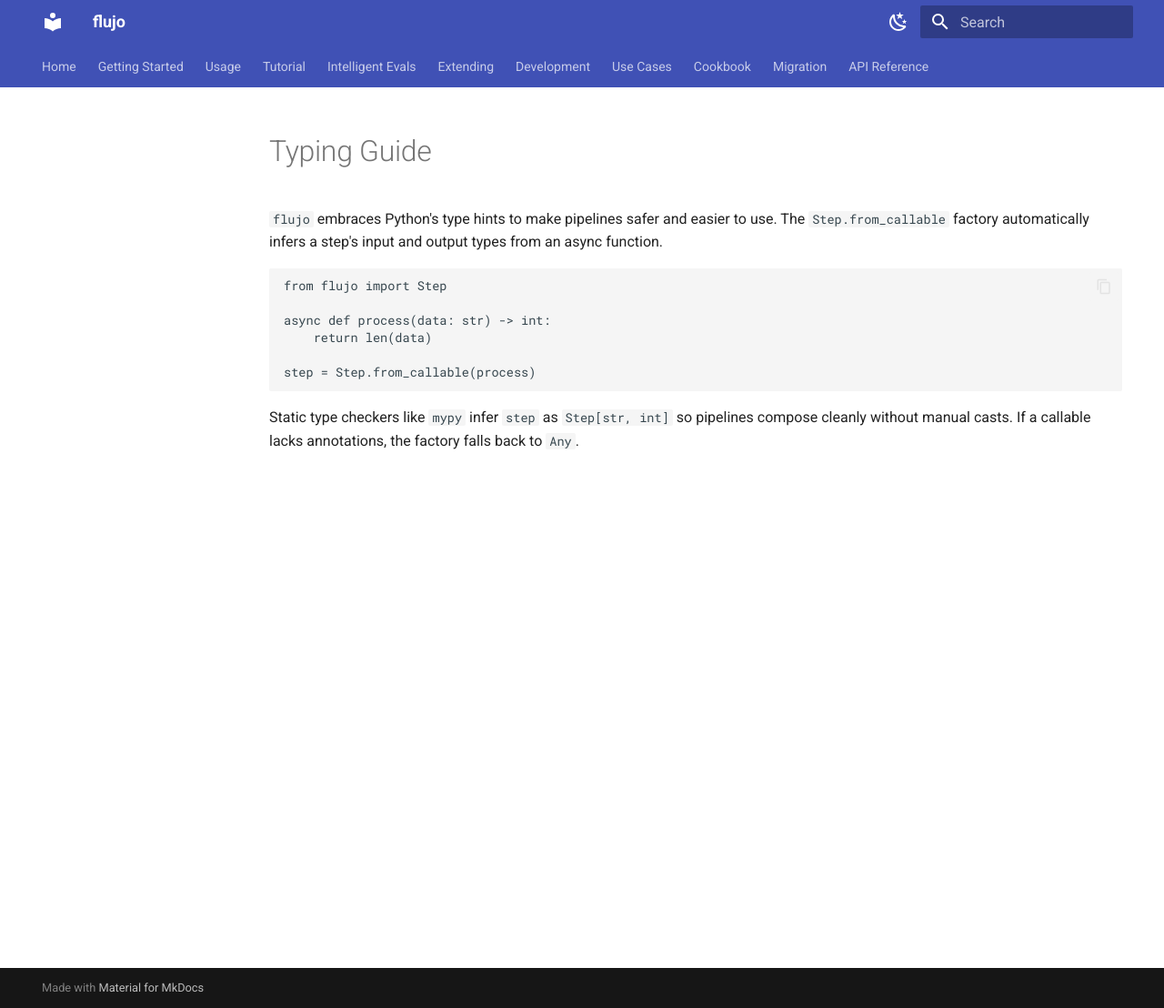
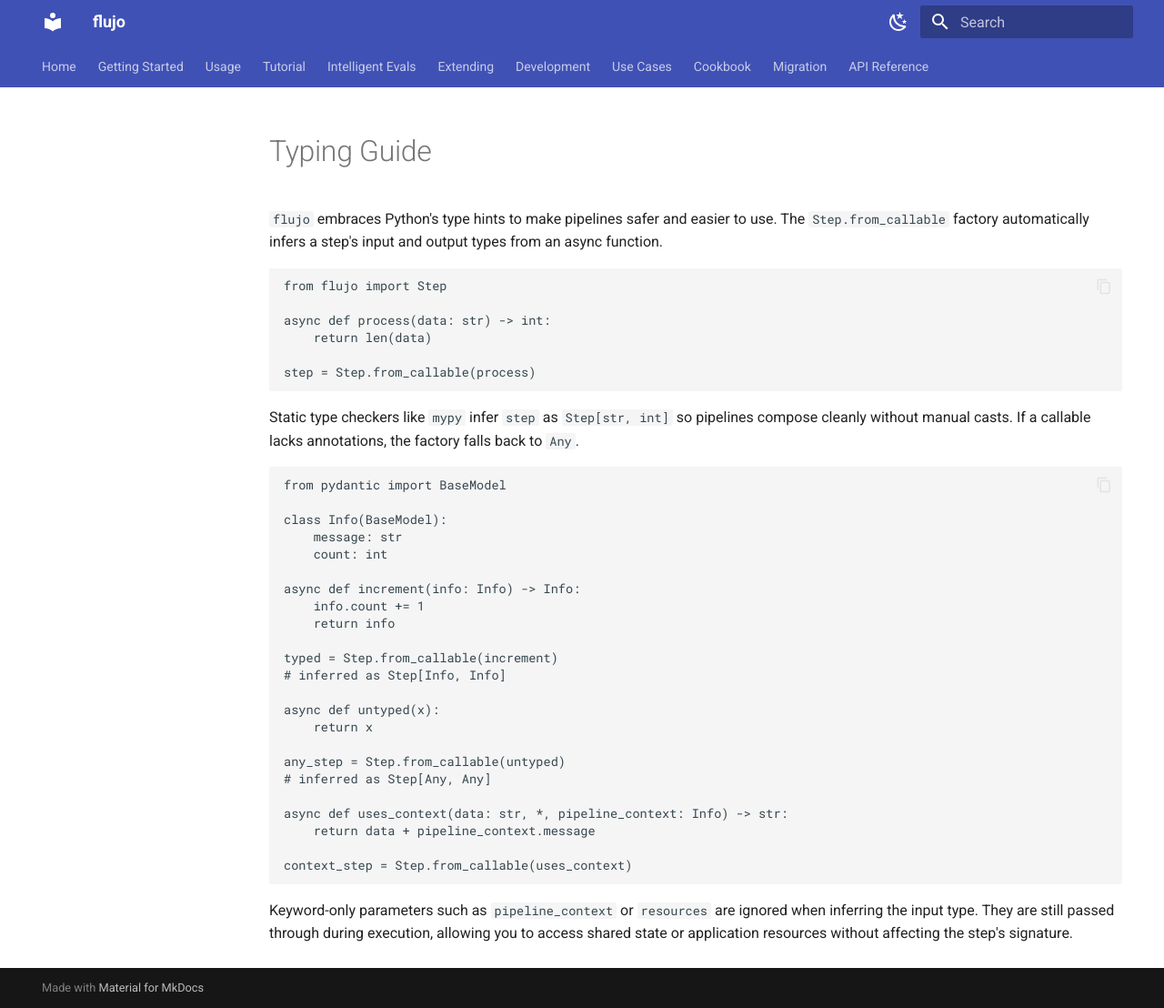
Before and after one commit to aandresalvarez/flujo, an MkDocs documentation site: the page built from docs/typing_guide.md, in a window 1280 px wide and 1108 px high. Shown: the whole window at 91% size. Built offline with MkDocs 1.6.1 and Material for MkDocs 9.7.7, drawn with Linux system fonts in a browser that asks for light colours.

Commit message:
docs: promote Step.from_callable

````diff
--- a/docs/typing_guide.md
+++ b/docs/typing_guide.md
@@ -16,3 +16,34 @@ step = Step.from_callable(process)
 Static type checkers like `mypy` infer `step` as `Step[str, int]` so pipelines
 compose cleanly without manual casts. If a callable lacks annotations, the
 factory falls back to `Any`.
+
+```python
+from pydantic import BaseModel
+
+class Info(BaseModel):
+    message: str
+    count: int
+
+async def increment(info: Info) -> Info:
+    info.count += 1
+    return info
+
+typed = Step.from_callable(increment)
+# inferred as Step[Info, Info]
+
+async def untyped(x):
+    return x
+
+any_step = Step.from_callable(untyped)
+# inferred as Step[Any, Any]
+
+async def uses_context(data: str, *, pipeline_context: Info) -> str:
+    return data + pipeline_context.message
+
+context_step = Step.from_callable(uses_context)
+```
+
+Keyword-only parameters such as ``pipeline_context`` or ``resources`` are
+ignored when inferring the input type. They are still passed through during
+execution, allowing you to access shared state or application resources without
+affecting the step's signature.
````
Also changed, not shown: docs/pipeline_dsl.md (+30 -3 lines), docs/tutorial.md (+6 -2 lines), 5 other files.
